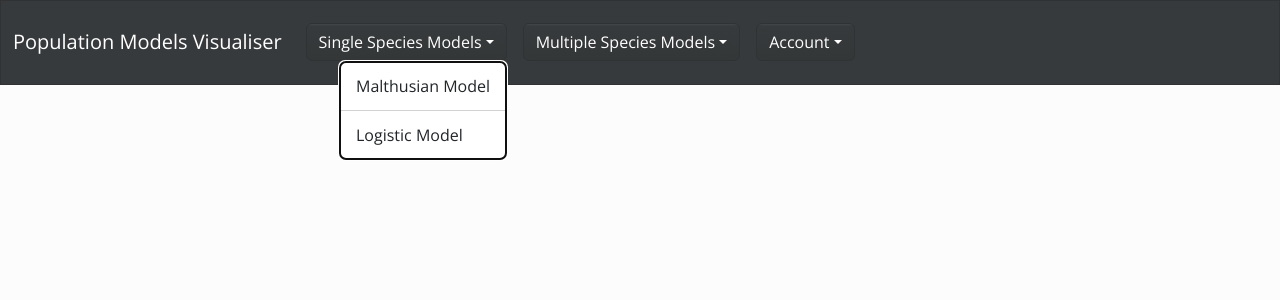
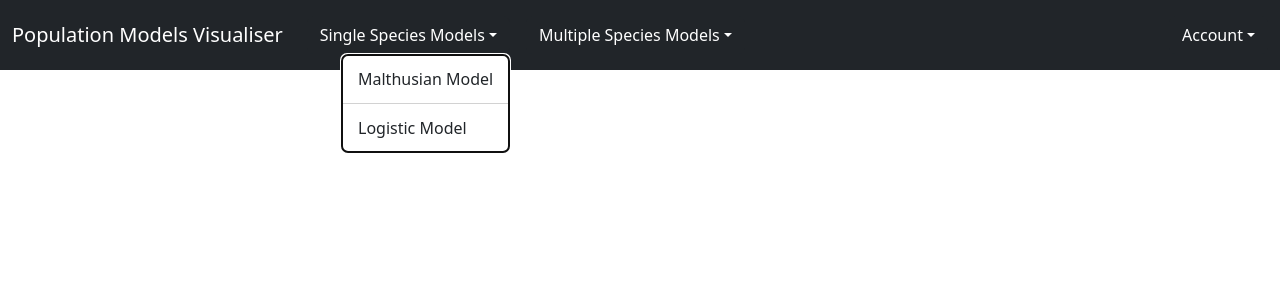
Before and after one commit to Matt-Hayter/Biological-Models-WebApp, a Vue app in the folder frontend/frontend/: page / in a window 1280 px wide. Both pictures are taken after a click on the button "Single Species Models". Shown: the top 300 px of the page. Built offline with nearby package versions, Linux system fonts and the light colour scheme.

Commit message:
completed navbar

```diff
--- a/frontend/frontend/src/components/Model_selection.vue
+++ /dev/null
@@ -1,102 +0,0 @@
-<template>
-  <div class="Model_selection">
-    <link
-      rel="stylesheet"
-      href="https://cdn.jsdelivr.net/npm/bootswatch@5.2.3/dist/simplex/bootstrap.min.css"
-    />
-    <nav class="navbar navbar-expand-lg navbar-dark bg-dark">
-      <div class="container-fluid">
-        <a class="navbar-brand" href="#">Population Models Visualiser</a>
-        <button
-          class="navbar-toggler"
-          type="button"
-          data-bs-toggle="collapse"
-          data-bs-target="#navbarColor02"
-          aria-controls="navbarColor02"
-          aria-expanded="false"
-          aria-label="Toggle navigation"
-        >
-          <span class="navbar-toggler-icon"></span>
-        </button>
-        <div class="collapse navbar-collapse" id="navbarColor02">
-          <ul class="navbar-nav me-auto">
-            <li class="nav-item">
-              <b-dropdown
-                class="nav-link"
-                href="#"
-                right
-                text="Single Species Models"
-                variant="dark"
-              >
-                <b-dropdown-item>Malthusian Model</b-dropdown-item>
-                <b-dropdown-divider></b-dropdown-divider>
-                <b-dropdown-item>Logistic Model</b-dropdown-item>
-              </b-dropdown>
-            </li>
-            <li class="nav-item">
-              <b-dropdown
-                class="nav-link"
-                right
-                text="Multiple Species Models"
-                variant="dark"
-              >
-                <b-dropdown-item>Predator-Prey</b-dropdown-item>
-                <b-dropdown-divider></b-dropdown-divider>
-                <b-dropdown-item>Competing Species</b-dropdown-item>
-              </b-dropdown>
-            </li>
-            <li>
-              <b-dropdown
-                class="nav-link text-white"
-                text="Account"
-                variant="dark"
-              >
-                <b-dropdown-form>
-                  <b-form-group
-                    label="Email"
-                    label-for="dropdown-form-email"
-                    @submit.stop.prevent
-                  >
-                    <b-form-input
-                      id="dropdown-form-email"
-                      size="sm"
-                      placeholder="email@example.com"
-                    ></b-form-input>
-                  </b-form-group>
-
-                  <b-form-group
-                    label="Password"
-                    label-for="dropdown-form-password"
-                  >
-                    <b-form-input
-                      id="dropdown-form-password"
-                      type="password"
-                      size="sm"
-                      placeholder="Password"
-                    ></b-form-input>
-                  </b-form-group>
-
-                  <b-form-checkbox class="mb-3">Remember me</b-form-checkbox>
-                  <b-button variant="primary" size="sm" @click="onClick"
-                    >Sign In
-                  </b-button>
-                </b-dropdown-form>
-                <b-dropdown-divider></b-dropdown-divider>
-                <b-dropdown-item-button>
-                  New around here? Sign up
-                </b-dropdown-item-button>
-                <b-dropdown-item-button>
-                  Forgot Password?
-                </b-dropdown-item-button>
-              </b-dropdown>
-            </li>
-          </ul>
-        </div>
-      </div>
-    </nav>
-  </div>
-</template>
-
-<script>
-export default {};
-</script>
--- /dev/null
+++ b/frontend/frontend/src/components/Navigation_bar.vue
@@ -0,0 +1,103 @@
+<template>
+  <div class="Navigation_bar">
+    <link
+      rel="stylesheet"
+      href="https://cdnjs.cloudflare.com/ajax/libs/bootswatch/5.2.3/lux/bootstrap.min.css"
+      integrity="sha512-+TCHrZDlJaieLxYGAxpR5QgMae/jFXNkrc6sxxYsIVuo/28nknKtf9Qv+J2PqqPXj0vtZo9AKW/SMWXe8i/o6w=="
+      crossorigin="anonymous"
+      referrerpolicy="no-referrer"
+    />
+    <nav class="navbar navbar-expand-lg navbar-dark bg-dark">
+      <div class="container-fluid">
+        <a class="navbar-brand" href="#">Population Models Visualiser</a>
+        <div class="collapse navbar-collapse" id="navbarColor02">
+          <ul class="navbar-nav me-auto">
+            <li class="nav-item">
+              <!--Bind the hover prop to variant attribute-->
+              <!--Listen to events @mousover and @mousleave directly from DOM using .native (Vue dropdown component doesn't emit these events)-->
+              <b-dropdown
+                class="nav-link dropdown-link"
+                href="#"
+                right
+                text="Single Species Models"
+                v-bind:variant="singleSpecHover"
+                @mouseover.native="singleSpecHover = 'light'"
+                @mouseleave.native="singleSpecHover = 'dark'"
+              >
+                <b-dropdown-item>Malthusian Model</b-dropdown-item>
+                <b-dropdown-divider></b-dropdown-divider>
+                <b-dropdown-item>Logistic Model</b-dropdown-item>
+              </b-dropdown>
+            </li>
+            <li class="nav-item">
+              <b-dropdown
+                class="nav-link"
+                right
+                text="Multiple Species Models"
+                v-bind:variant="multSpecHover"
+                @mouseover.native="multSpecHover = 'light'"
+                @mouseleave.native="multSpecHover = 'dark'"
+              >
+                <b-dropdown-item>Predator-Prey</b-dropdown-item>
+                <b-dropdown-divider></b-dropdown-divider>
+                <b-dropdown-item>Competing Species</b-dropdown-item>
+              </b-dropdown>
+            </li>
+          </ul>
+          <b-dropdown class="nav-link" right text="Account" variant="dark">
+            <b-dropdown-form style="padding: 1rem">
+              <b-form-group
+                label="Email"
+                label-for="dropdown-form-email"
+                @submit.stop.prevent
+              >
+                <b-form-input
+                  id="dropdown-form-email"
+                  size="sm"
+                  placeholder="email@example.com"
+                ></b-form-input>
+              </b-form-group>
+
+              <b-form-group label="Password" label-for="dropdown-form-password">
+                <b-form-input
+                  id="dropdown-form-password"
+                  type="password"
+                  size="sm"
+                  placeholder="Password"
+                ></b-form-input>
+              </b-form-group>
+
+              <b-form-checkbox class="mb-3">Remember me</b-form-checkbox>
+              <b-button variant="primary" size="sm" @click="onClick"
+                >Sign In
+              </b-button>
+            </b-dropdown-form>
+            <b-dropdown-divider></b-dropdown-divider>
+            <b-dropdown-item-button>
+              New around here? Sign up
+            </b-dropdown-item-button>
+            <b-dropdown-item-button>Forgot Password?</b-dropdown-item-button>
+          </b-dropdown>
+        </div>
+      </div>
+    </nav>
+  </div>
+</template>
+
+<script>
+export default {
+  data() {
+    return {
+      singleSpecHover: "dark",
+      multSpecHover: "dark",
+    };
+  },
+  methods: {},
+};
+</script>
+
+<style scoped>
+.navbar-brand:hover {
+  color: rgb(204, 204, 204);
+}
+</style>
--- a/frontend/frontend/src/main.js
+++ b/frontend/frontend/src/main.js
@@ -4,8 +4,6 @@ import router from "./router";
 //Bootstrap modules
 import "bootstrap/dist/css/bootstrap.css";
 import BootstrapVue from "bootstrap-vue";
-import "jquery";
-import "popper.js";
 
 Vue.config.productionTip = false;
 
--- a/frontend/frontend/src/router/index.js
+++ b/frontend/frontend/src/router/index.js
@@ -1,14 +1,14 @@
 import Vue from "vue";
 import VueRouter from "vue-router";
-import Model_selection from "../components/Model_selection.vue";
+import Navigation_bar from "../components/Navigation_bar.vue";
 
 Vue.use(VueRouter);
 
 const routes = [
   {
     path: "/",
-    name: "Model_selection",
-    component: Model_selection,
+    name: "Navigation_bar",
+    component: Navigation_bar,
   },
 ];
 
```
Also changed, not shown: frontend/frontend/src/components/config_bar.vue (added).
